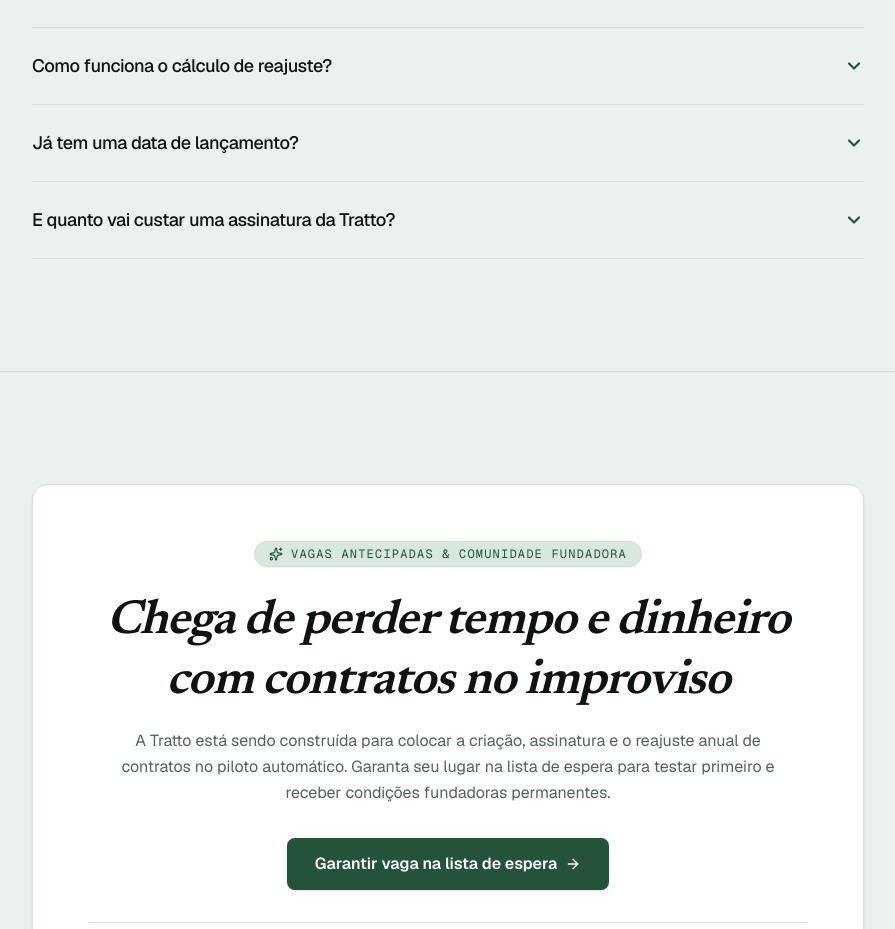
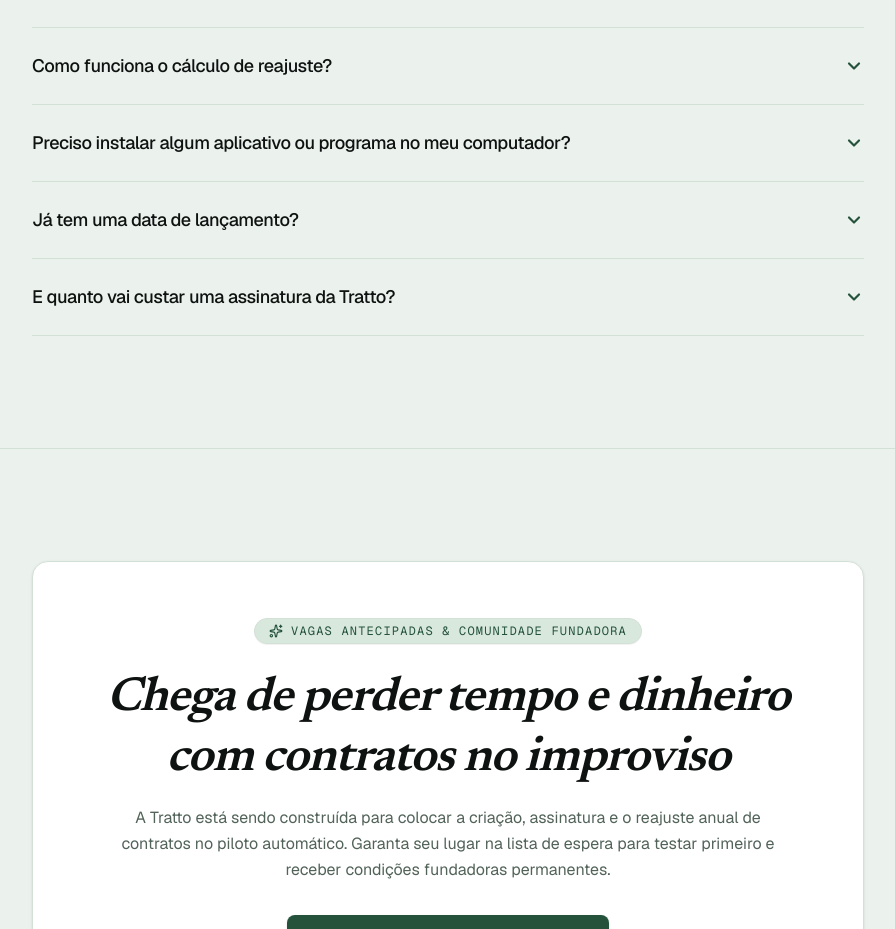
Before and after one commit to brtorresdel/tratto-landing-page, a Next.js app: page / in a window 1280 px wide. Shown: the part 7146-8075 px from the top of the page, without its empty margins (192-1087 px from the left). Built offline with nearby package versions, Linux system fonts and the light colour scheme.

Commit message:
feat(faq): adicionar pergunta sobre uso em nuvem sem instalacao como quarta da lista

```diff
--- a/src/components/faq-section.tsx
+++ b/src/components/faq-section.tsx
@@ -22,6 +22,11 @@ export function FaqSection() {
       question: "Como funciona o cálculo de reajuste?",
       answer:
         "Você poderá utilizar uma integração para calcular com base em índices oficiais (de forma gratuita — o Banco Central fornece esses dados abertamente para todos) ou também poderá configurar suas porcentagens de ajuste personalizadas. E também poderá configurar para não ter nenhum reajuste, se o contrato for temporário ou sobre um produto ou serviço com tempo determinado e sem renovação.",
+    },
+    {
+      question: "Preciso instalar algum aplicativo ou programa no meu computador?",
+      answer:
+        "Não! A Tratto roda 100% no seu navegador e na nuvem. Você só precisa acessar com o seu login para criar, aprovar e acompanhar seus contratos de qualquer lugar, seja no computador, tablet ou celular.",
     },
     {
       question: "Já tem uma data de lançamento?",
```
Also changed, not shown: 1 other file (tests, documents, lock files or other folders).
